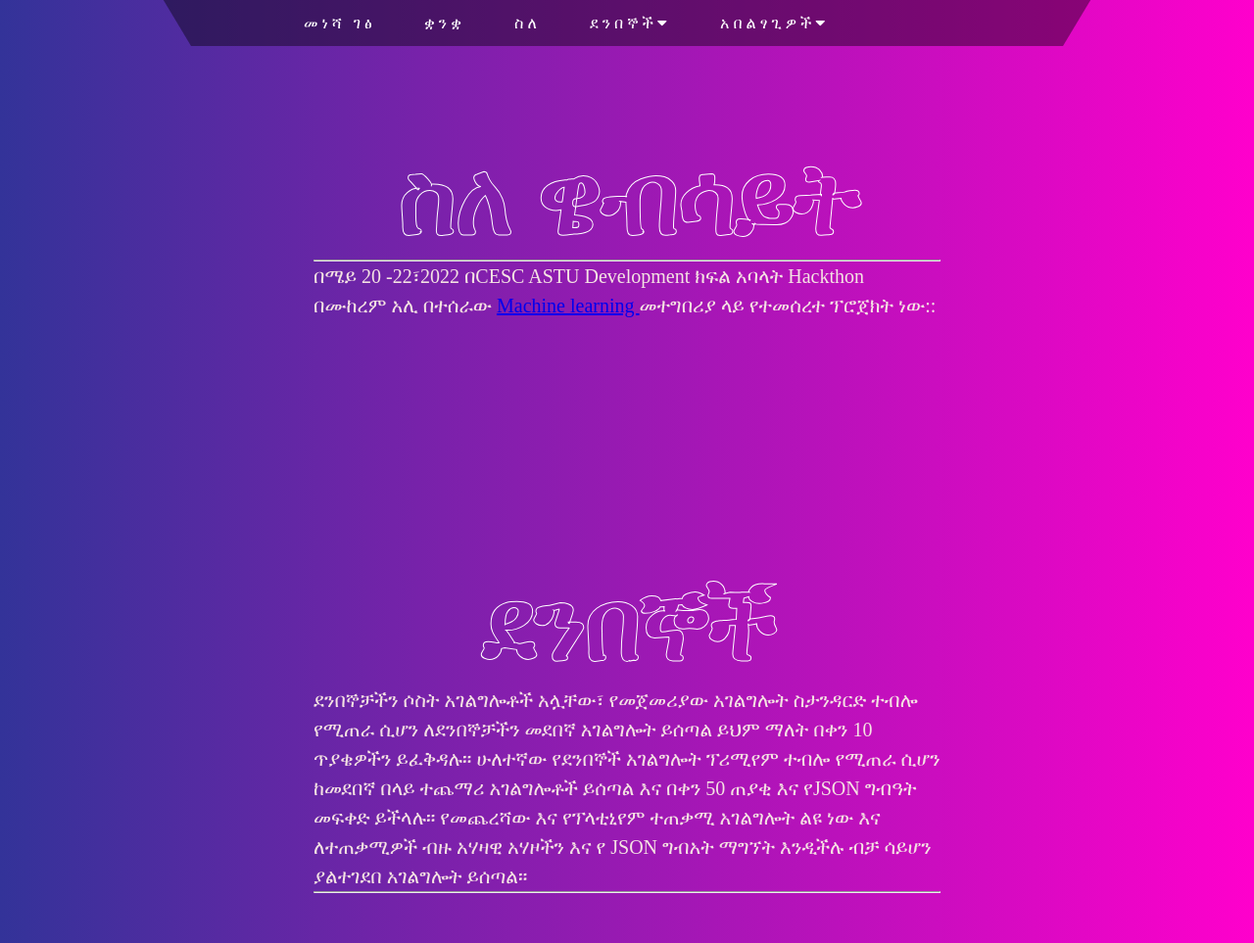
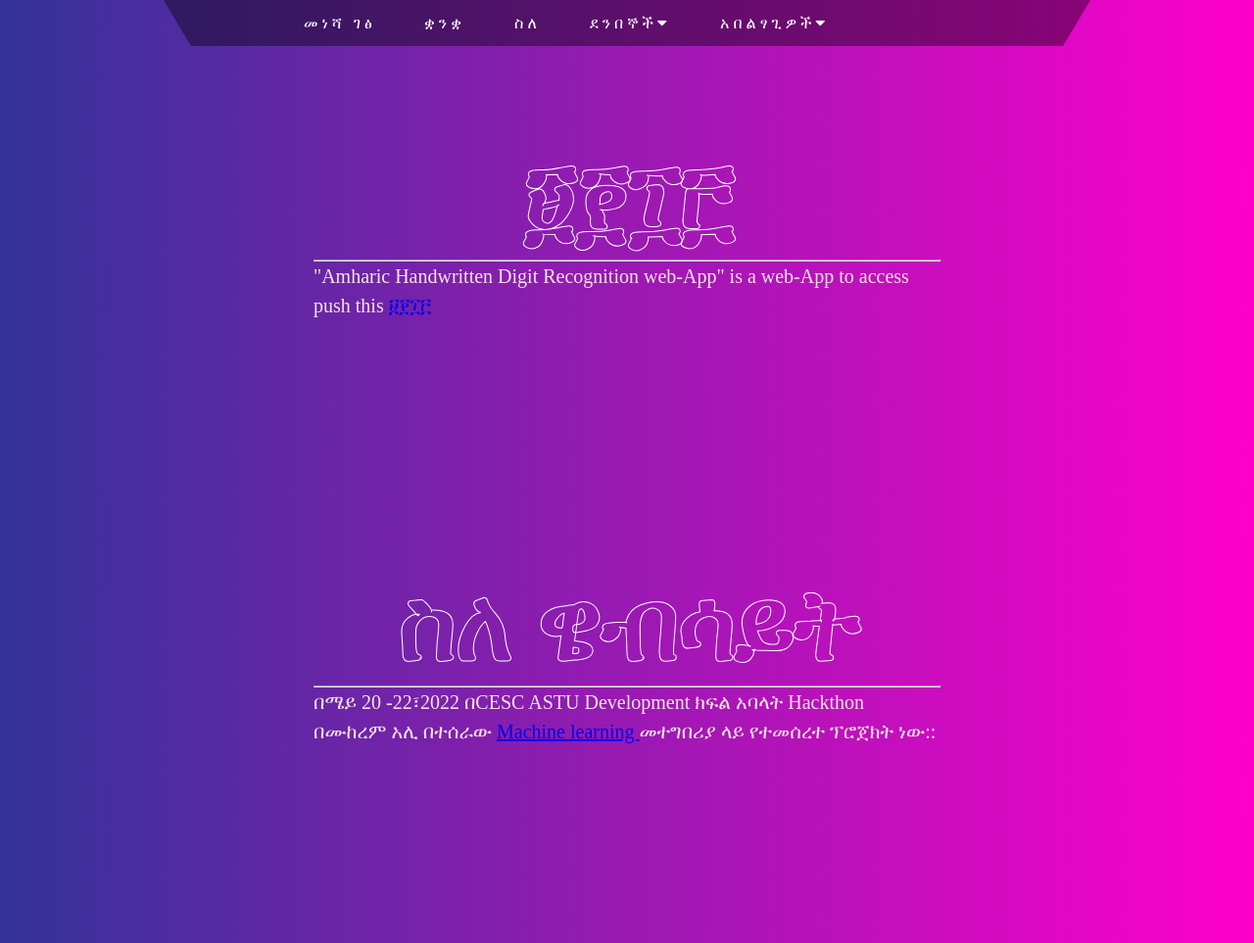
Before and after one commit to mikigode/AHDRWA, a plain HTML site: page am.html in a window 1280 px wide. Shown: the top 963 px of the page at 98% size. Drawn offline with nearby package versions, Linux system fonts and the light colour scheme; a web font is replaced by a local one.

Commit message:
Update am.html

```diff
--- a/am.html
+++ b/am.html
@@ -12,13 +12,13 @@
     <script src="https://cdnjs.cloudflare.com/ajax/libs/OwlCarousel2/2.3.4/owl.carousel.min.js"></script>
     <link rel="stylesheet" href="https://cdnjs.cloudflare.com/ajax/libs/OwlCarousel2/2.3.4/assets/owl.carousel.min.css" />
 
-    <title>Document</title>
+    <title>፱፻፲፫</title>
 </head>
 <body>
     <nav class="navbar">
         <div id="trapezoid">
           <a class="sub-home" href="#">፱፻፲፫</a>
-          <a href="#" class="expandHome">መነሻ ገፅ</a>
+          <a href="#HOME" class="expandHome">መነሻ ገፅ</a>
           <a href="index.html" class="expandHome">ቋንቋ</a>
           <a href="#About" class="expandHome">ስለ</a>
            <div class="subnav">
@@ -45,7 +45,11 @@
           <!-- <a href="https://mikigode.github.io/portfolio/am.html" class="expandHome">Contact</a> -->
         </div>
       </nav>
-
+      <section id="HOME">
+        <h1>፱፻፲፫</h1>
+        <hr>
+        <p>"Amharic Handwritten Digit Recognition web-App" is a web-App to access push this <a href="https://ahdrwa-frontend.herokuapp.com/">፱፻፲፫</a></p>
+      </section>
       <section id="About">
         <h1>ስለ ዌብሳይት</h1>
         <hr>
```
